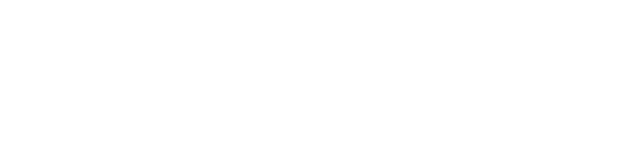
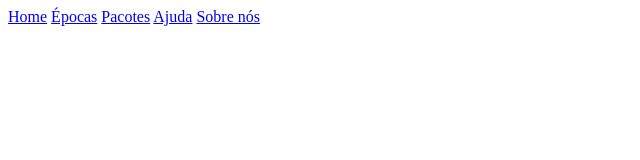
Before and after one commit to SENAI-Cotia/DS-SEDUC-2026-2-GP1-TEMPUS, a plain HTML site: page pages/home.html in a window 1280 px wide. Shown: the whole page, without its empty margins (0-640 px from the left). Drawn offline with Linux system fonts and the light colour scheme.

Commit message:
criando pagina home

```diff
--- a/pages/home.html
+++ b/pages/home.html
@@ -0,0 +1,24 @@
+<!DOCTYPE html>
+<html lang="pt-BR">
+<head>
+  <meta charset="UTF-8">
+  <meta name="viewport" content="width=device-width, initial-scale=1.0">
+  <title>Para qual época você quer ir?</title>
+  <link rel="preconnect" href="https://fonts.googleapis.com">
+  <link rel="preconnect" href="https://fonts.gstatic.com" crossorigin>
+  <link href="https://fonts.googleapis.com/css2?family=Poppins:wght@400;500;600;800&display=swap" rel="stylesheet">
+  <link rel="stylesheet" href="style.css">
+</head>
+<body>
+  <header class="topo">
+    <nav class="menu">
+      <a href="#" class="ativo">Home</a>
+      <a href="#epocas">Épocas</a>
+      <a href="#pacotes">Pacotes</a>
+      <a href="#ajuda">Ajuda</a>
+      <a href="#sobre">Sobre nós</a>
+    </nav>
+  </header>
+
+</body>
+</html>
--- a/styles/atualidade.css
+++ b/styles/atualidade.css
@@ -1,3 +1,3 @@
-boy{
+body{
     color: red
 }
```
Also changed, not shown: styles/regras.css (added).
